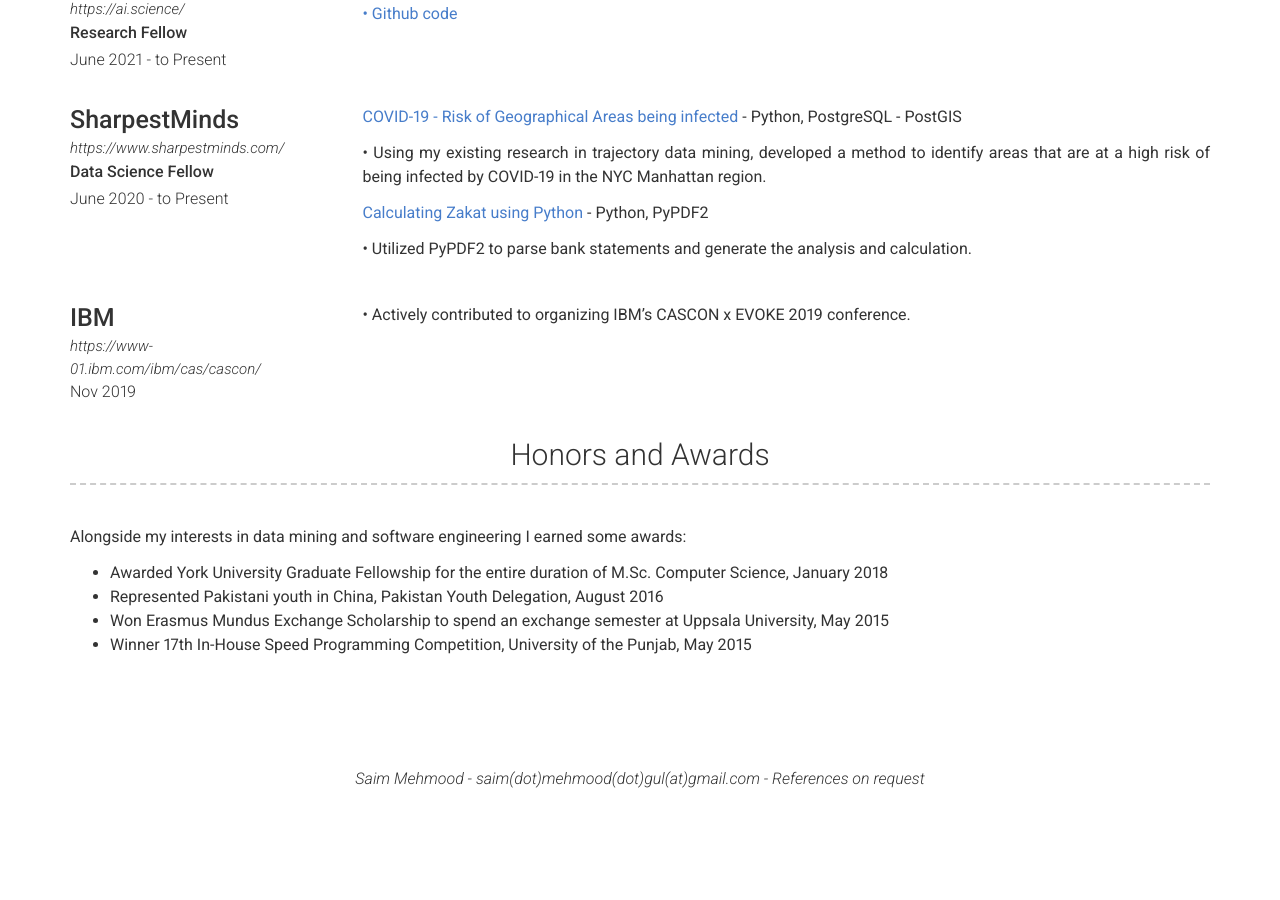
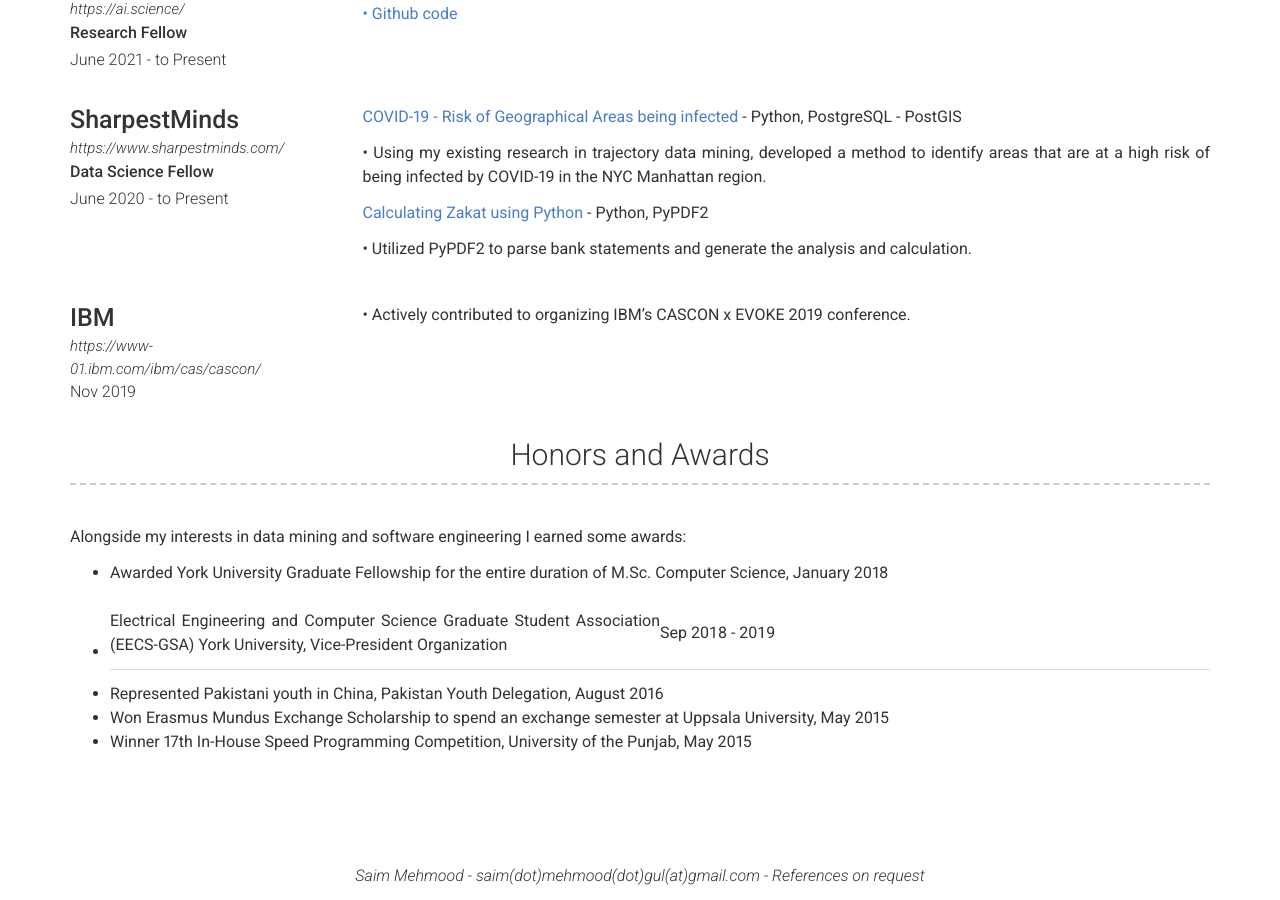
Before and after one commit to saimmehmood/saimmehmood.github.io, a Jekyll site: the page built from index.md, in a window 1280 px wide and 900 px high, scrolled down 3540 px. Built offline with Jekyll 4.4.1, drawn with Linux system fonts in a browser that asks for light colours; nearby versions of some CDN libraries; before the commit the page ends 4343 px from its top, so only the background shows below that; some of the changed lines change nothing that is shown.

Commit message:
1/31/2022 6:11 PM

```diff
--- a/_config.yml
+++ b/_config.yml
@@ -30,7 +30,7 @@ linkedin_username: saimmehmoodgul
 about_profile_image: images/circle-cropped.png
 about_content: | # this will include new lines to allow paragraphs
     A recent graduate of MSc in computer science with 2 plus years of applied research experience working at the
-    [Data Mining Lab](http://dminer.eecs.yorku.ca/) @ Lassonde School of Engineering, York University Toronto.
+    [Data Mining Lab](https://dminer.eecs.yorku.ca/) @ Lassonde School of Engineering, York University Toronto.
     I did my bachelor's in software engineering from University of the Punjab, Lahore.
 
     I have experience working with Geo-Spatial Data sets for which I used PostgreSQL & PostGIS and Python to extract insights.
@@ -69,6 +69,7 @@ about_content: | # this will include new lines to allow paragraphs
 more_content: | # this will include new lines to allow paragraphs
   Alongside my interests in data mining and software engineering I earned some awards:
    - Awarded York University Graduate Fellowship for the entire duration of M.Sc. Computer Science, January 2018
+   - Electrical Engineering and Computer Science Graduate Student Association (EECS-GSA) York University, Vice-President Organization | Sep 2018 - 2019
    - Represented Pakistani youth in China, Pakistan Youth Delegation, August 2016
    - Won Erasmus Mundus Exchange Scholarship to spend an exchange semester at Uppsala University, May 2015
    - Winner 17th In-House Speed Programming Competition, University of the Punjab, May 2015
```
